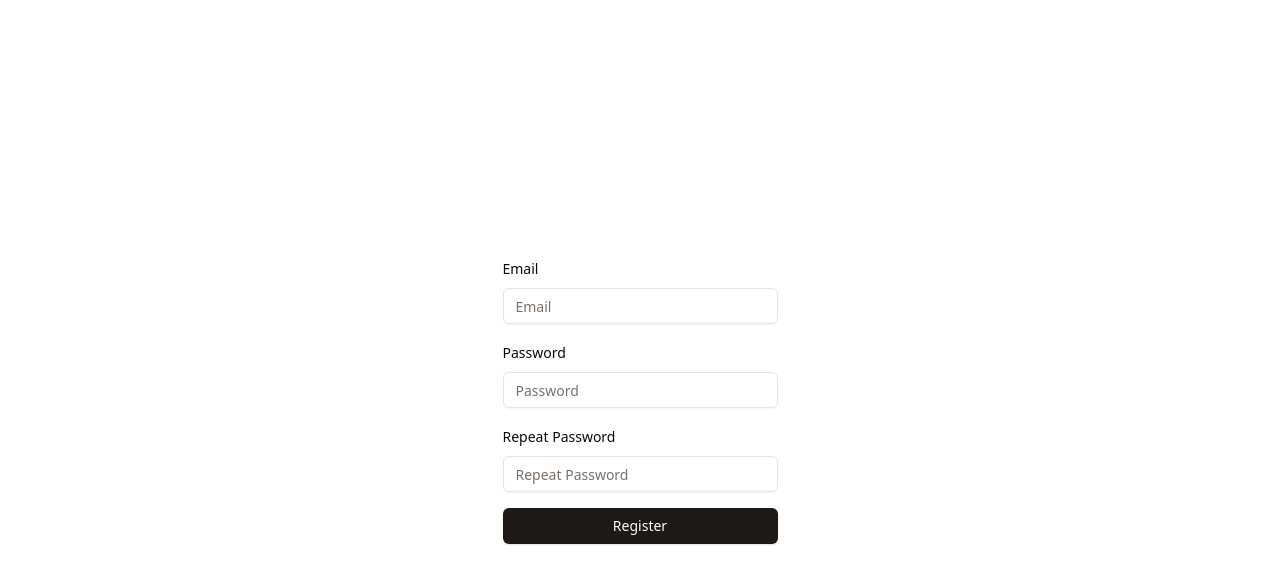
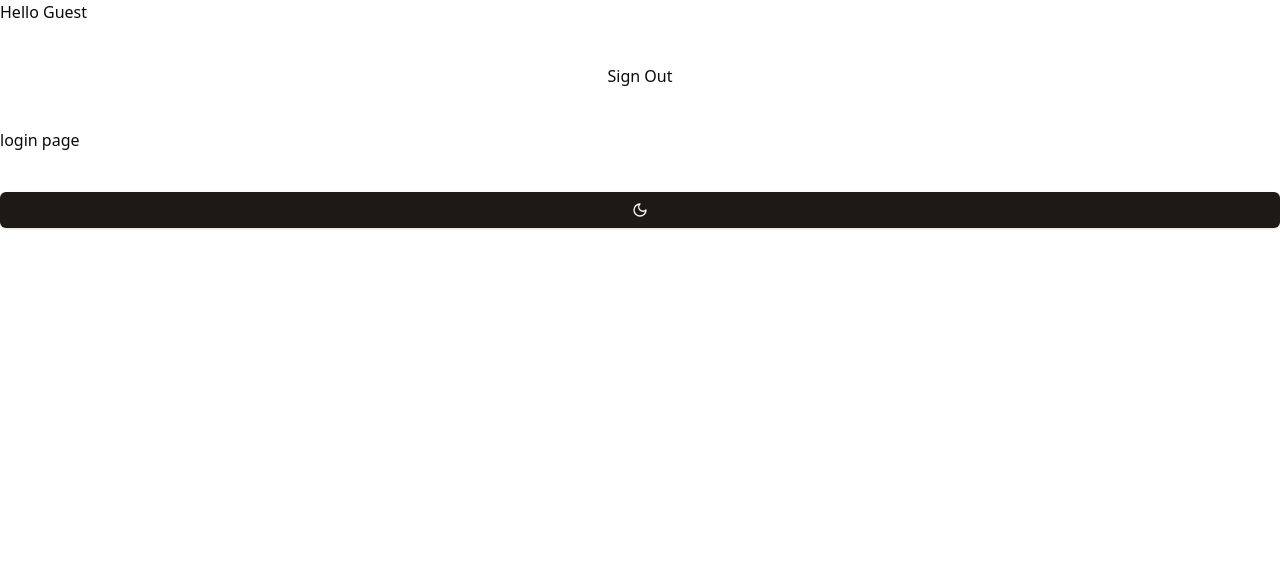
Before and after one commit to stpn48/auth-js-test, a Next.js app: page / in a window 1280 px wide. Shown: the top 584 px of the page. Built offline with nearby package versions, Linux system fonts and the light colour scheme; no server answers.

Commit message:
Update page.tsx

```diff
--- a/app/page.tsx
+++ b/app/page.tsx
@@ -1,9 +1,23 @@
-import { RegisterForm } from "@/components/register-form";
+import { auth, signOut } from "@/auth";
+import Link from "next/link";
+import { SwitchThemeButton } from "./components/switch-theme-button";
 
-export default function Home() {
+export default async function Home() {
+  const session = await auth();
+
   return (
-    <div className="w-screen h-screen flex items-center justify-center">
-      <RegisterForm />
+    <div className="flex flex-col gap-10">
+      <h1>Hello {session?.user?.email || "Guest"}</h1>
+      <button
+        onClick={async () => {
+          "use server";
+          await signOut();
+        }}
+      >
+        Sign Out
+      </button>
+      <Link href={"/login"}>login page</Link>
+      <SwitchThemeButton />
     </div>
   );
 }
```
